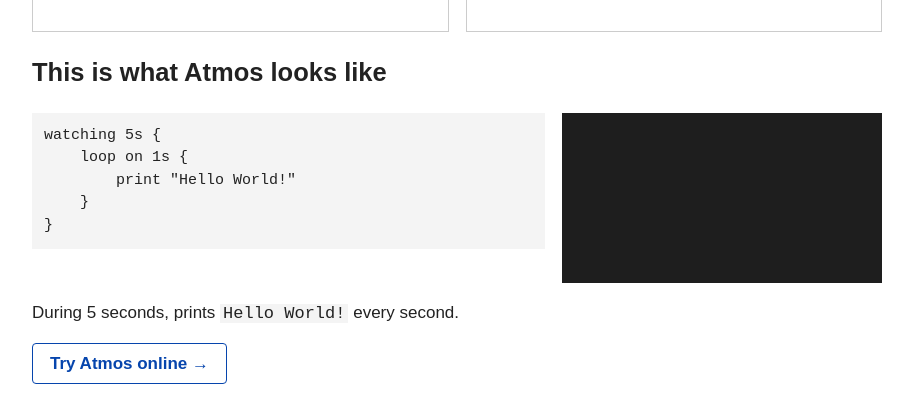
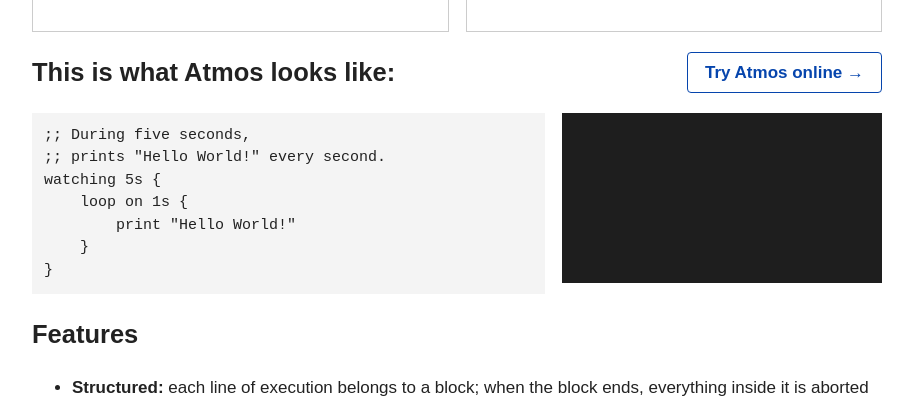
Before and after one commit to ia-atmos/env-web, a plain HTML site: page site/index.html in a window 1280 px wide. Shown: the part 332-734 px from the top of the page, without its empty margins (183-1096 px from the left). Drawn offline with Linux system fonts and the light colour scheme.

Commit message:
The landing: the description as a comment in the code, a colon after the title, Try Atmos online at its right
Co-Authored-By: Claude Opus 5.5 <noreply@anthropic.com>
Claude-Session: https://claude.ai/code/session_011eECoffhJTecG6BZSq3GQi

```diff
--- a/site/index.html
+++ b/site/index.html
@@ -10,6 +10,7 @@
   .sub  { color: #666; margin-top: .2em; }
   .two  { display: flex; flex-wrap: wrap; gap: 1em; }
   .two > div { flex: 1 1 18em; border: 1px solid #ccc; padding: 0 1em 1em; }
+  .head { display: flex; justify-content: space-between; align-items: center; flex-wrap: wrap; gap: .5em; }
   .go { display: flex; justify-content: space-between; align-items: center; }
   .go img { height: 32px; display: block; }
   .tag  { font-size: .75em; padding: 1px 6px; border: 1px solid; border-radius: 3px; vertical-align: middle; }
@@ -48,17 +49,20 @@
   </div>
 </div>
 
-<h2>This is what Atmos looks like</h2>
+<div class="head">
+<h2>This is what Atmos looks like:</h2>
+<a class="try" href="atmos/guide/hello/"><b>Try Atmos online &rarr;</b></a>
+</div>
 <div class="ex">
-<pre>watching 5s {
+<pre>;; During five seconds,
+;; prints "Hello World!" every second.
+watching 5s {
     loop on 1s {
         print "Hello World!"
     }
 }</pre>
 <img src="imgs/atmos-hello.gif" alt="the program running: Hello World! four times, then the program ends">
 </div>
-<p>During 5 seconds, prints <code>Hello World!</code> every second.</p>
-<p><a class="try" href="atmos/guide/hello/"><b>Try Atmos online &rarr;</b></a></p>
 
 <h2>Features</h2>
 <ul>
```
